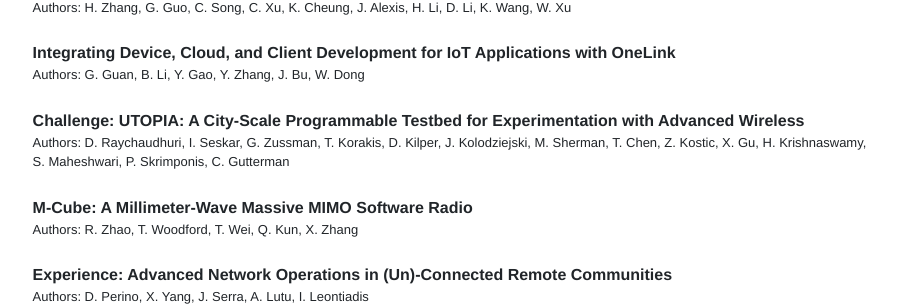
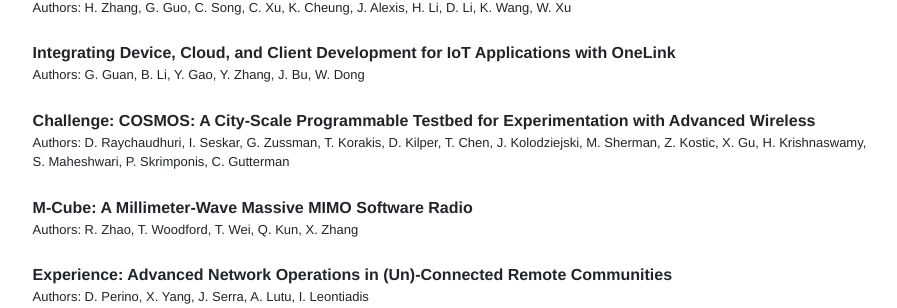
Before and after one commit to srene/mobicom2020-website, a PHP site: page /accepted.php in a window 1280 px wide. Shown: the part 994-1302 px from the top of the page, without its empty margins (185-1082 px from the left). Run offline with PHP 8.4, Linux system fonts and the light colour scheme; some libraries are stand-ins or nearby versions.

Commit message:
accepted papers ammendment

```diff
--- a/accepted.php
+++ b/accepted.php
@@ -66,8 +66,8 @@
 <div class="pauthors">Authors: G. Guan, B. Li, Y. Gao, Y. Zhang, J. Bu, W. Dong</div></li>
 <br/>
 
-<li><b>Challenge: UTOPIA: A City-Scale Programmable Testbed for Experimentation with Advanced Wireless</b> <!--<a href="http://web.mit.edu/arjunvb/pubs/bursttracker-mobicom19-paper.pdf">[Preprint]</a>--><br/>
-<div class="pauthors">Authors: D. Raychaudhuri, I. Seskar, G. Zussman, T. Korakis, D. Kilper, J. Kolodziejski, M. Sherman, T. Chen, Z. Kostic, X. Gu, H. Krishnaswamy, S. Maheshwari, P. Skrimponis, C. Gutterman</div></li>
+<li><b>Challenge: COSMOS: A City-Scale Programmable Testbed for Experimentation with Advanced Wireless</b> <!--<a href="http://web.mit.edu/arjunvb/pubs/bursttracker-mobicom19-paper.pdf">[Preprint]</a>--><br/>
+<div class="pauthors">Authors: D. Raychaudhuri, I. Seskar, G. Zussman, T. Korakis, D. Kilper, T. Chen, J. Kolodziejski, M. Sherman, Z. Kostic, X. Gu, H. Krishnaswamy, S. Maheshwari, P. Skrimponis, C. Gutterman</div></li>
 <br/>
 
 <li><b>M-Cube: A Millimeter-Wave Massive MIMO Software Radio</b> <!--<a href="http://web.mit.edu/arjunvb/pubs/bursttracker-mobicom19-paper.pdf">[Preprint]</a>--><br/>
```
